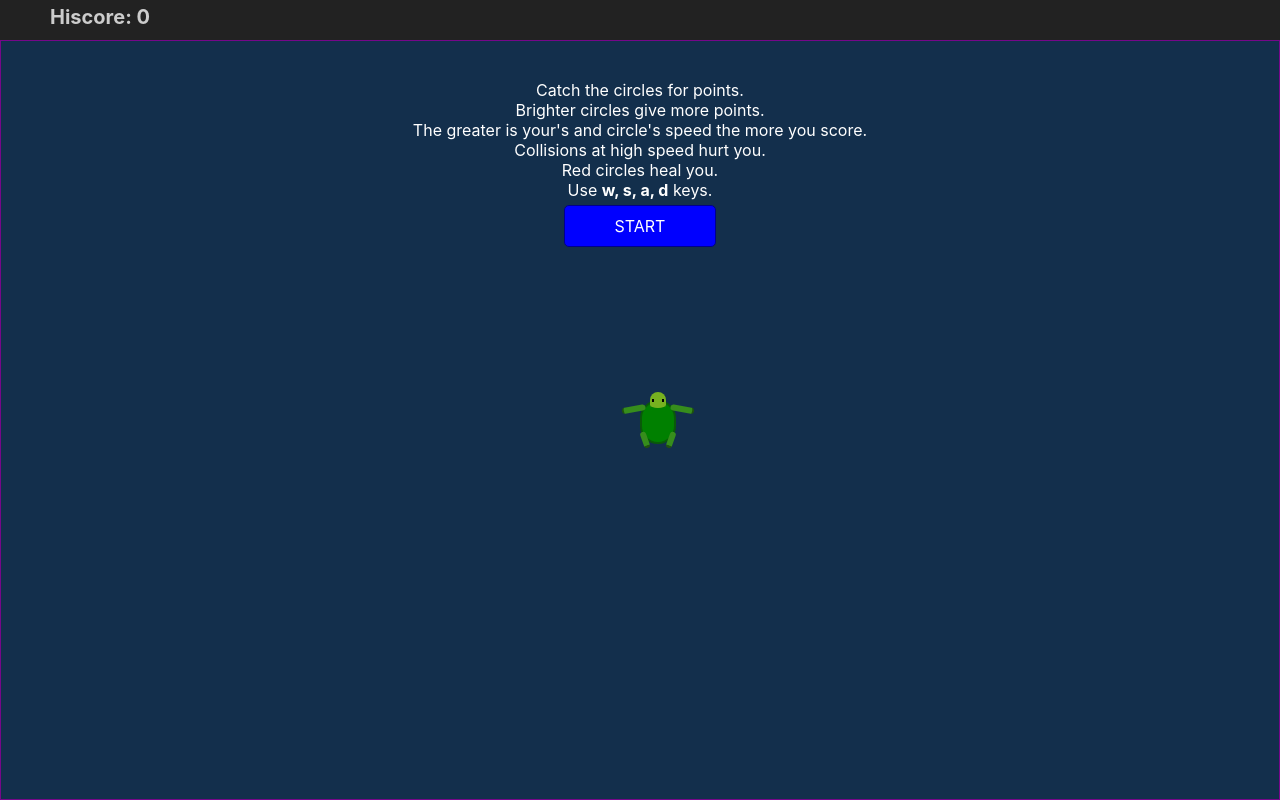
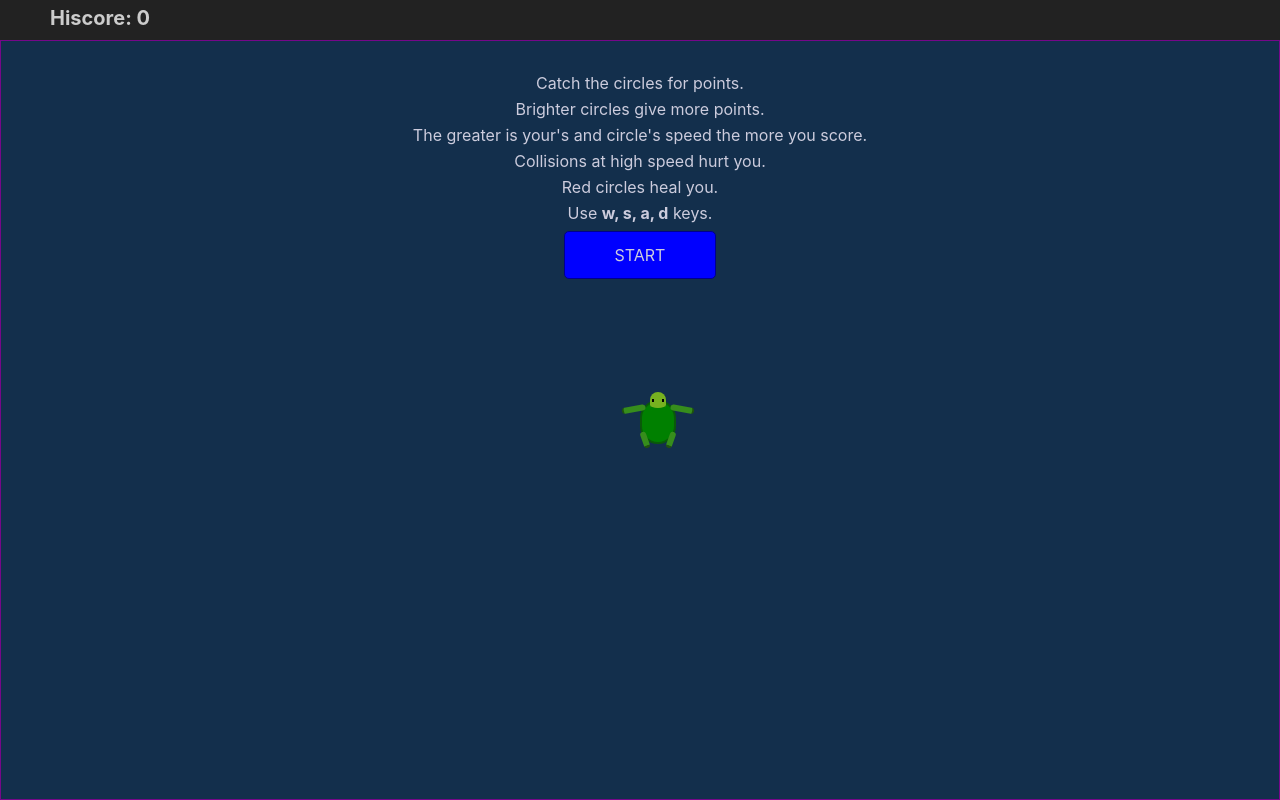
Before and after one commit to MarcinOstaszewski/react-turtle-game, a React (Create React App) app: page / in a window 1280 px wide. Built offline with nearby package versions, Linux system fonts and the light colour scheme.

Commit message:
minor style chgs to Start info

```diff
--- a/src/components/Start/Start.module.css
+++ b/src/components/Start/Start.module.css
@@ -1,10 +1,15 @@
 #start {
     position: absolute;
-    top: 80px;
+    top: 70px;
     margin: 0 auto;
     width: 100%;
     height: 300px;
     text-align: center;
+    color: #ccd;
+}
+div {
+    font-size: 16px;
+    line-height: 26px;
 }
 div.btn {
     display: inline-block;
```
